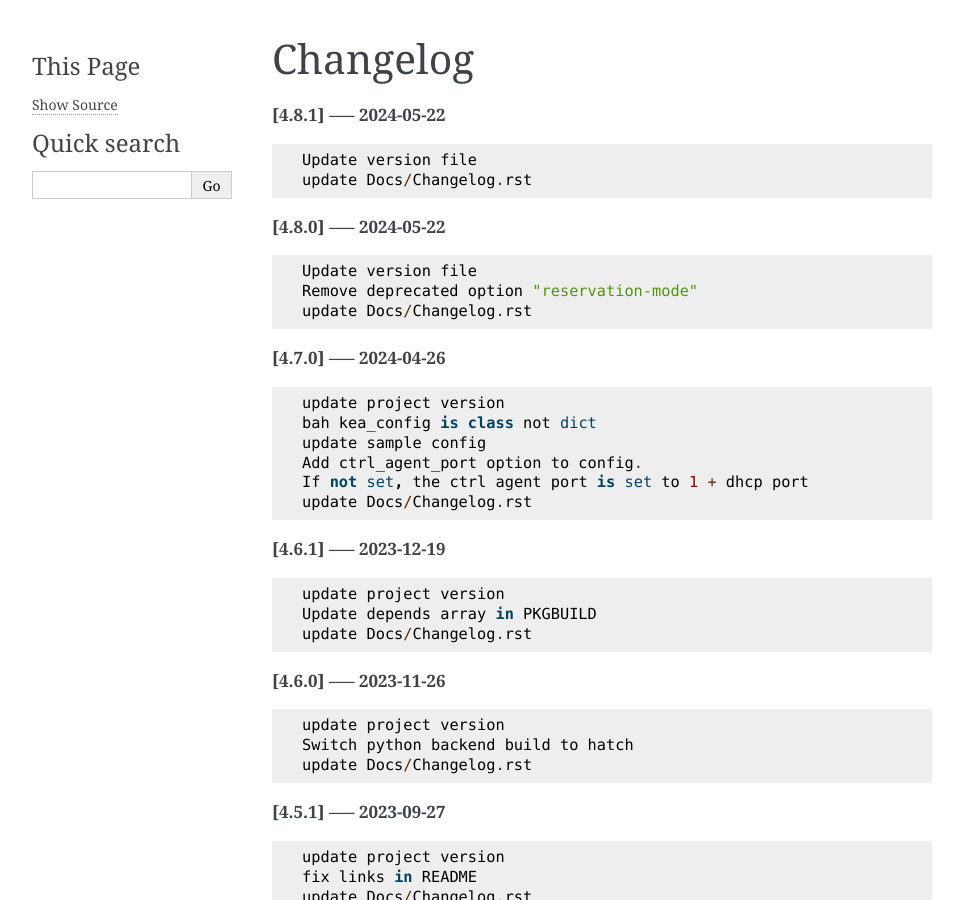
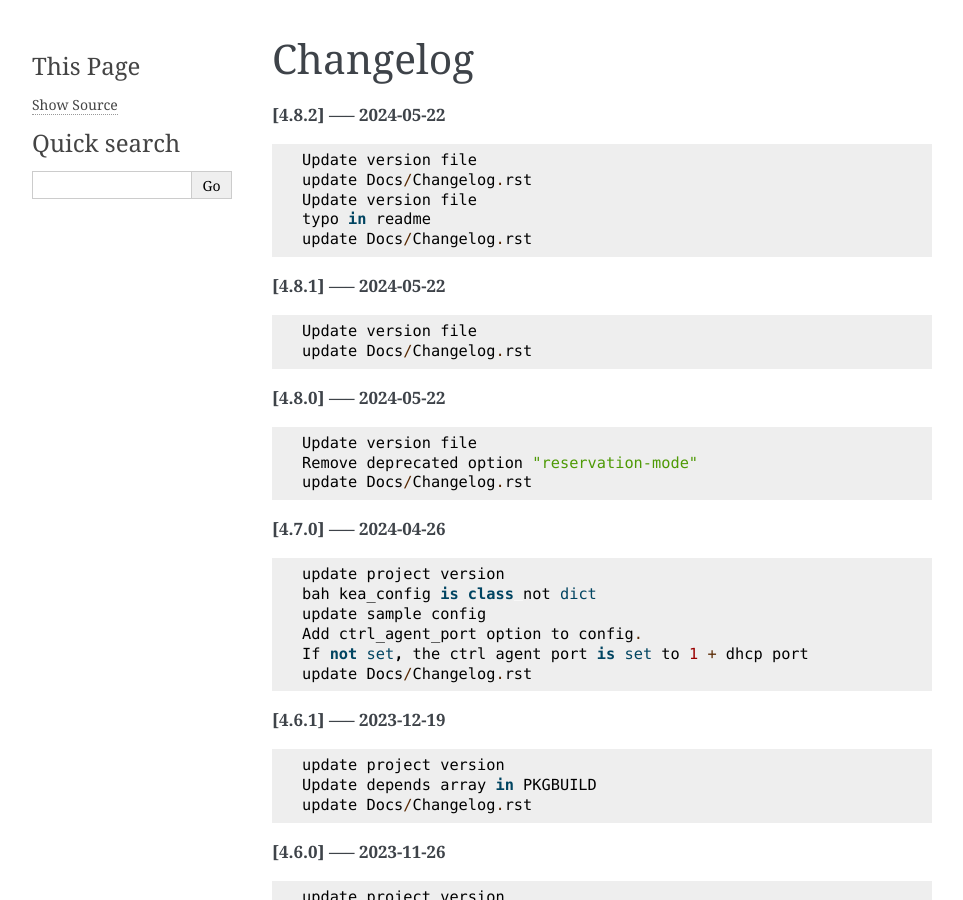
Before and after one commit to gene-git/kea_config, a Sphinx documentation site: the page built from Docs/Changelog.rst, in a window 1280 px wide and 900 px high. Shown: the whole window, without its empty margins (148-1111 px from the left). Built offline with Sphinx 7.4.7, drawn with Linux system fonts in a browser that asks for light colours; pages that are not in the unit, such as notebooks, are missing from menus.

Commit message:
typo in readme

```diff
--- a/Docs/Changelog.rst
+++ b/Docs/Changelog.rst
@@ -1,5 +1,14 @@
 Changelog
 =========
+
+**[4.8.2] ----- 2024-05-22** ::
+
+	    Update version file
+	    update Docs/Changelog.rst
+	    Update version file
+	    typo in readme
+	    update Docs/Changelog.rst
+
 
 **[4.8.1] ----- 2024-05-22** ::
 
--- a/Docs/conf.py
+++ b/Docs/conf.py
@@ -9,7 +9,7 @@
 project = "kea_config"
 copyright = '2023, Gene C'
 author = 'Gene C'
-release = '4.8.1'
+release = '4.8.2'
 
 # -- General configuration ---------------------------------------------------
 # https://www.sphinx-doc.org/en/master/usage/configuration.html#general-configuration
--- a/README.rst
+++ b/README.rst
@@ -7,7 +7,7 @@ kea-config
 Breaking Change
 ===============
 
-kea has deprecated the option *reservation-mode" for versions of kea newer than 2.4.
+kea has deprecated the option *reservation-mode* for versions of kea newer than 2.4.
 These new versions will error if this option is used.
 
 We have now removed this option from *kea-config* generated output.
--- a/src/kea_config/__about__.py
+++ b/src/kea_config/__about__.py
@@ -3,4 +3,4 @@
 """
 Project kea-config
 """
-__version__ = "4.8.1"
+__version__ = "4.8.2"
```
Also changed, not shown: 1 other file.
